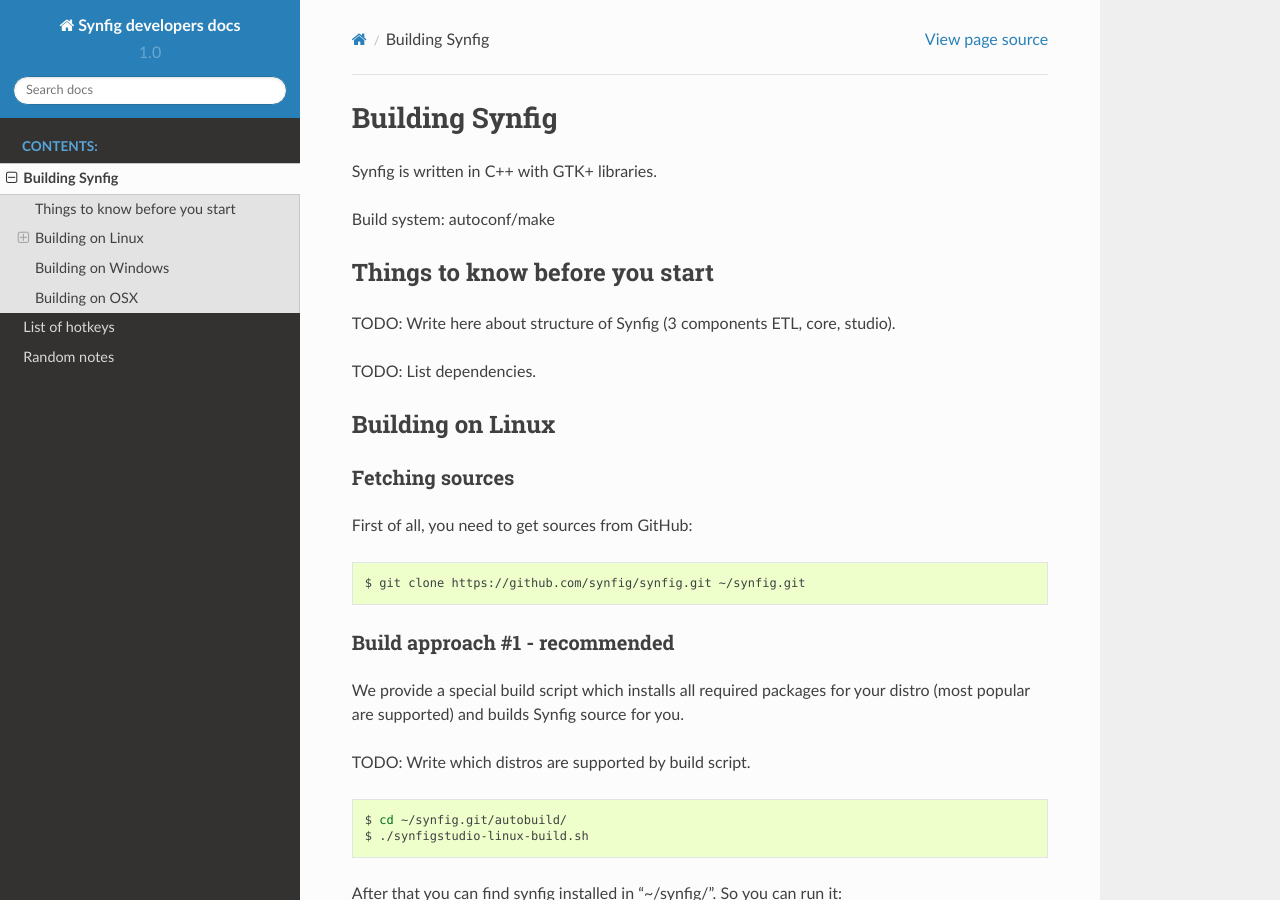
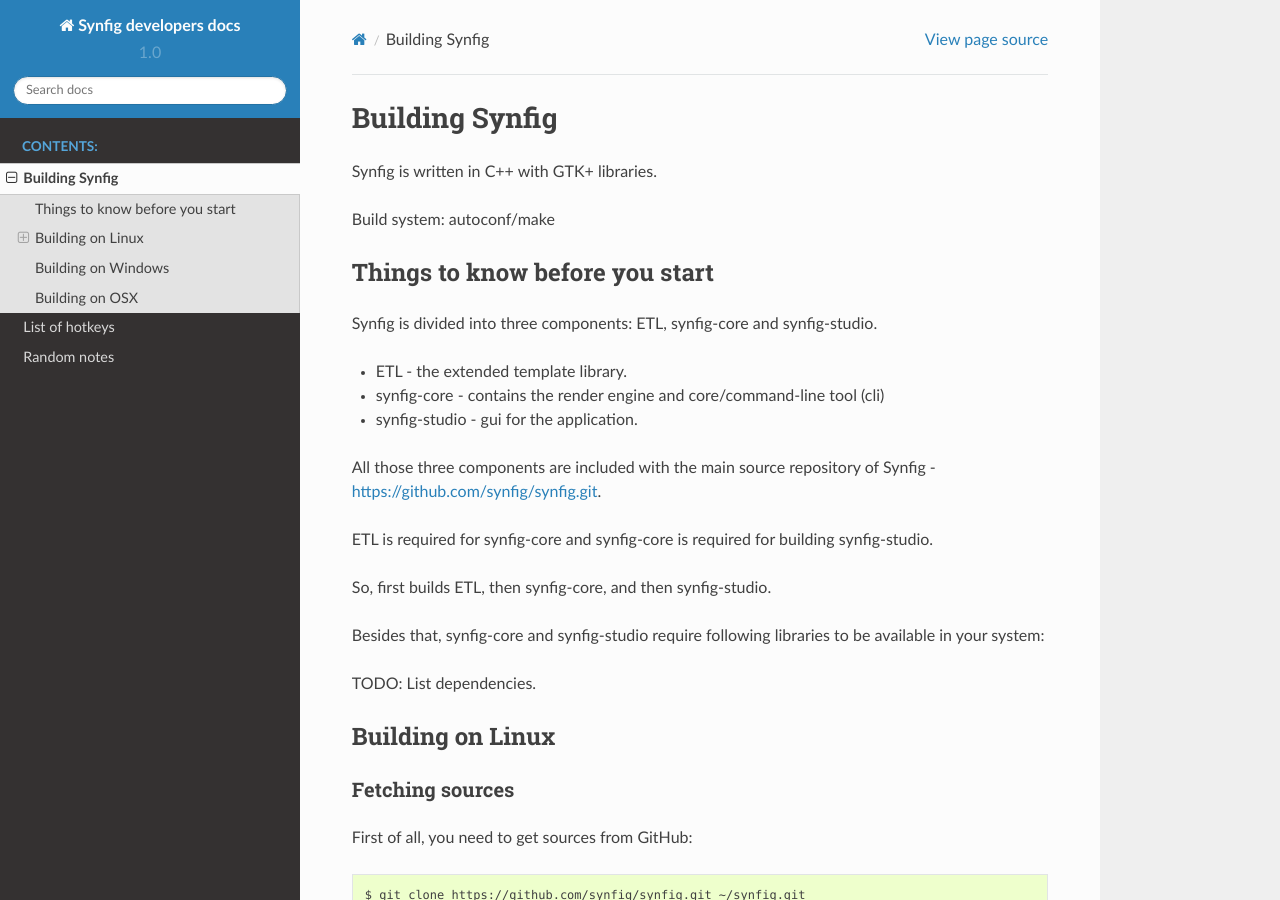
Before and after one commit to synfig/synfig-docs-dev, a Sphinx documentation site: the page built from docs/common/building.rst, in a window 1280 px wide and 900 px high. Built offline with Sphinx 7.4.7 and the Read the Docs theme 2.0.0, drawn with Linux system fonts in a browser that asks for light colours.

Commit message:
Write here about structure of Synfig (3 components ETL, core, studio)

```diff
--- a/docs/common/building.rst
+++ b/docs/common/building.rst
@@ -8,7 +8,19 @@
 Things to know before you start
 ~~~~~~~~~~~~~~~~~~~~~~~~~~~~~~~
 
-TODO: Write here about structure of Synfig (3 components ETL, core, studio).
+Synfig is divided into three components: ETL, synfig-core and synfig-studio.
+
+* ETL - the extended template library.
+* synfig-core - contains the render engine and core/command-line tool (cli)
+* synfig-studio - gui for the application.
+
+All those three components are included with the main source repository of Synfig - `<https://github.com/synfig/synfig.git>`_.
+
+ETL is required for synfig-core and synfig-core is required for building synfig-studio.
+
+So, first builds ETL, then synfig-core, and then synfig-studio.
+
+Besides that, synfig-core and synfig-studio require following libraries to be available in your system:
 
 TODO: List dependencies.
 
```
